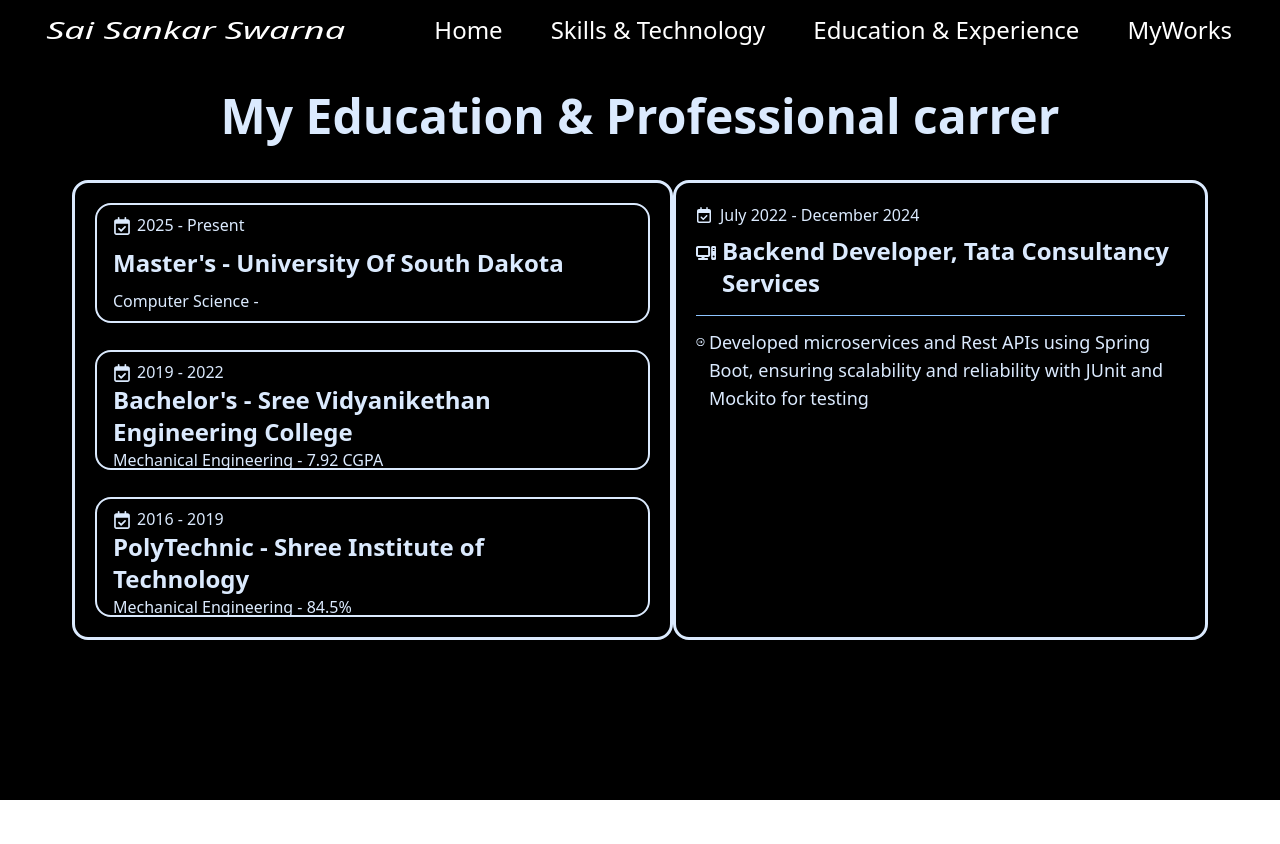
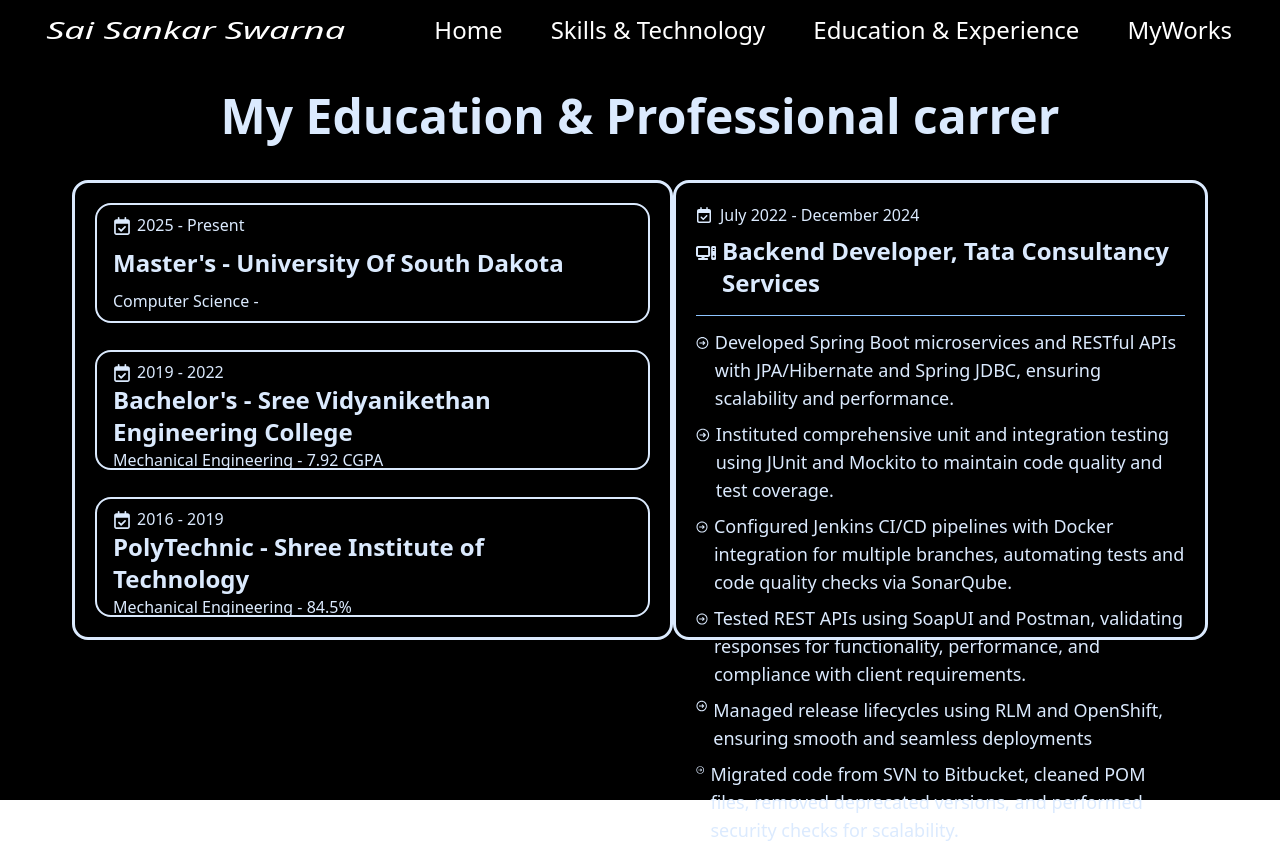
Before and after one commit to Swarna7414/WebPortfolio, a React (Vite) app: page /educationandexperience in a window 1280 px wide. Before the commit the page ends 800 px from the top, so only its background shows below. Built offline with nearby package versions, Linux system fonts and the light colour scheme.

Commit message:
added TCS Experience

```diff
--- a/src/Routw/EandE.tsx
+++ b/src/Routw/EandE.tsx
@@ -62,9 +62,52 @@ const EandE:React.FC=()=>{
 
             {/**Points*/}
             <div>
-              <div className="mt-3">
-                <h1 className="flex flex-row text-lg"><CgArrowRightO className="mr-1 mt-1 text-xl"/>Developed microservices and Rest APIs using Spring Boot, ensuring
-                scalability and reliability with JUnit and Mockito for testing</h1>
+              <div className="mt-3 text-lg">
+                <div className="flex flex-row">
+                  <CgArrowRightO className="text-3xl mr-1.5"/>
+                  <h1>Developed Spring Boot microservices and RESTful APIs with JPA/Hibernate
+                    and Spring JDBC, ensuring scalability and performance.
+                  </h1>
+                </div>
+
+                <div className="flex flex-row mt-2">
+                  <CgArrowRightO className="text-3xl mr-1.5"/>
+                  <h1>Instituted comprehensive unit and integration testing using JUnit and Mockito to
+                  maintain code quality and test coverage.
+                  </h1>
+                </div>
+
+
+                <div className="flex flex-row mt-2">
+                  <CgArrowRightO className="text-3xl mr-1.5"/>
+                  <h1>Configured Jenkins CI/CD pipelines with Docker integration for multiple branches,
+                    automating tests and code quality checks via SonarQube.
+                  </h1>
+                </div>
+
+
+                <div className="flex flex-row mt-2">
+                  <CgArrowRightO className="text-3xl mr-1.5"/>
+                  <h1>Tested REST APIs using SoapUI and Postman, validating responses for functionality,
+                    performance, and compliance with client requirements.
+                  </h1>
+                </div>
+
+
+                <div className="flex flex-row mt-2">
+                  <CgArrowRightO className="text-xl mr-1.5"/>
+                  <h1>Managed release lifecycles using RLM and OpenShift, ensuring smooth and seamless deployments
+                  </h1>
+                </div>
+
+
+                <div className="flex flex-row mt-2">
+                  <CgArrowRightO className="text-xl mr-1.5"/>
+                  <h1>Migrated code from SVN to Bitbucket, cleaned POM files, removed deprecated versions, and
+                  performed security checks for scalability.
+                  </h1>
+                </div>
+
               </div>
             </div>
           </div>
```
